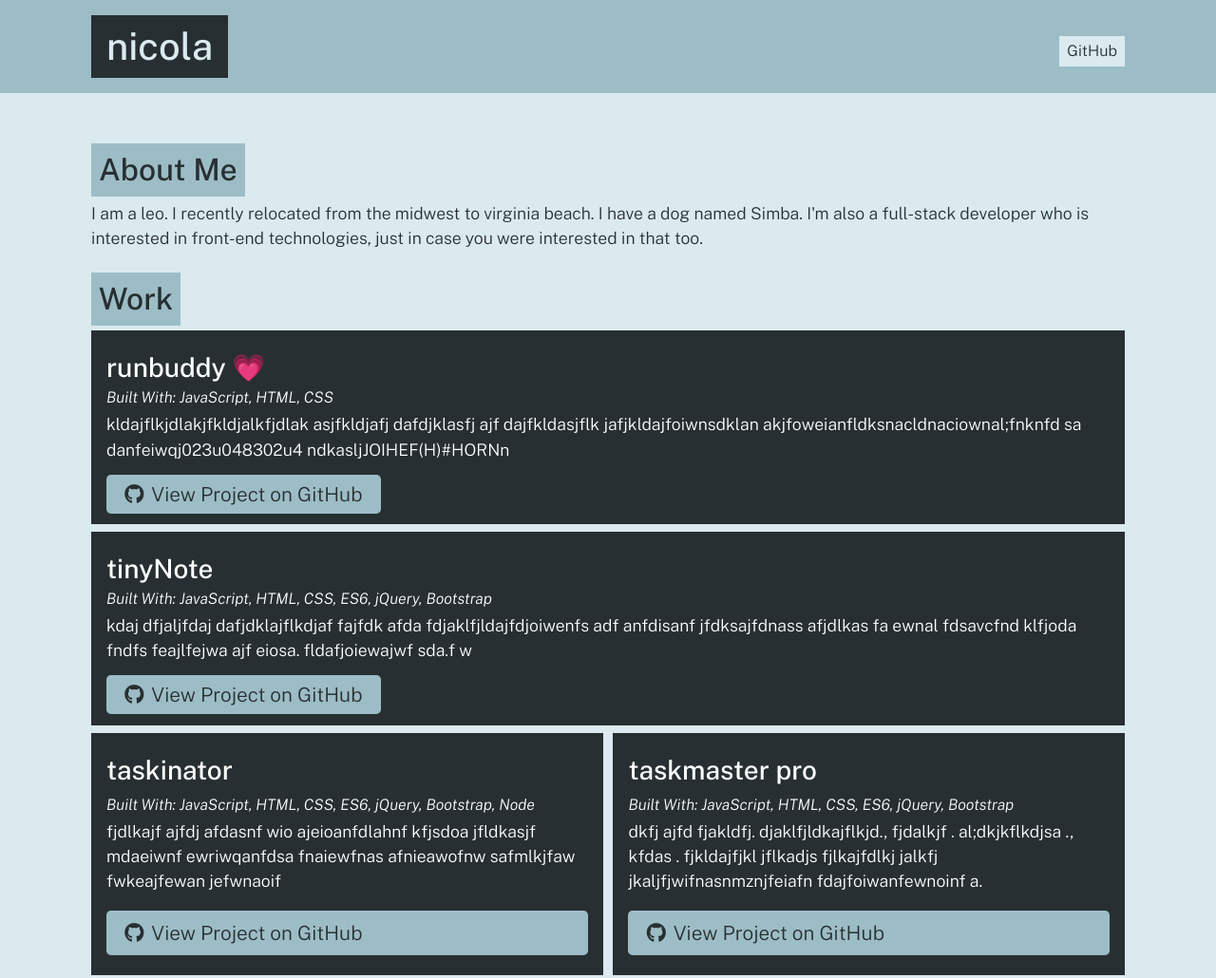
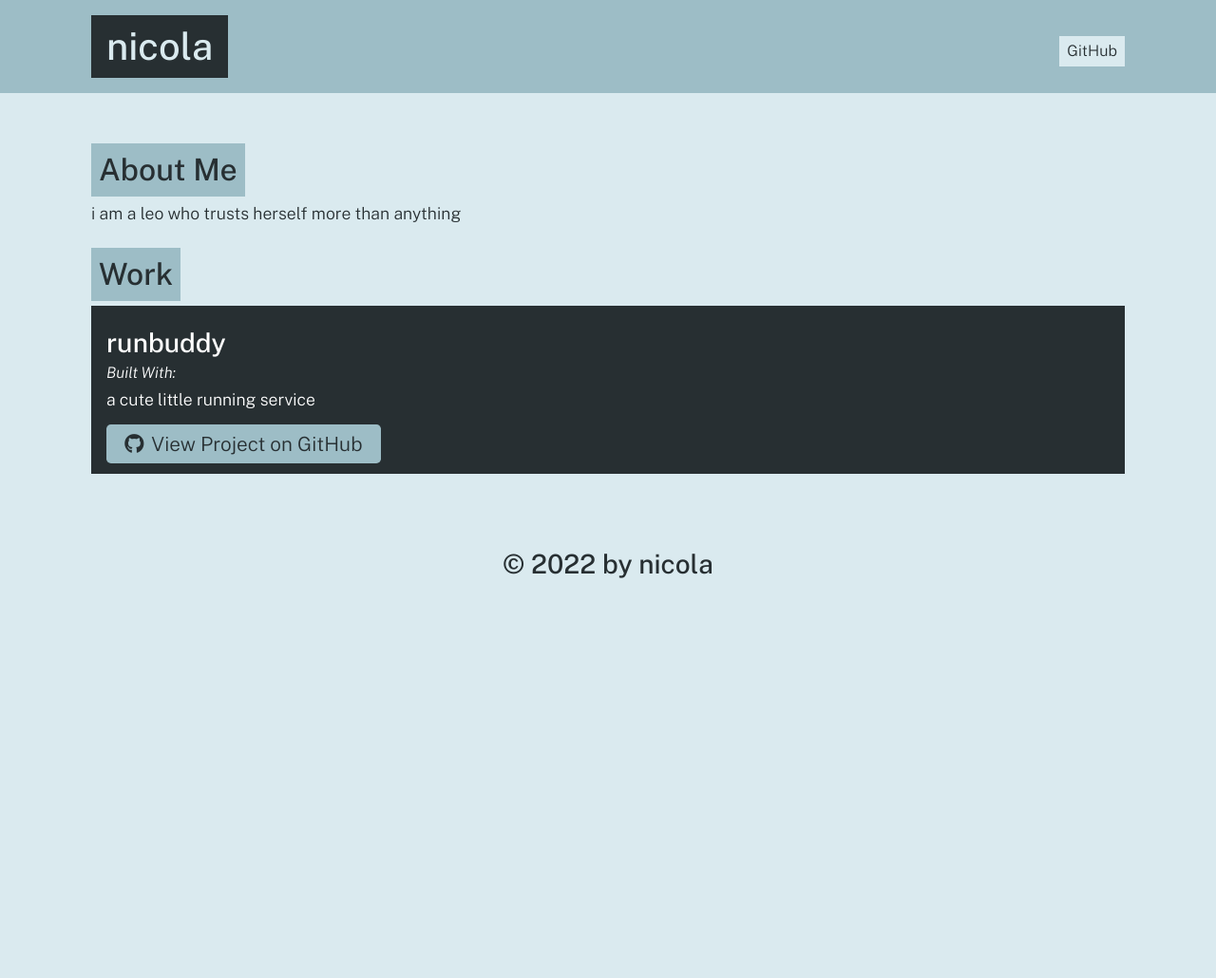
Before and after one commit to nicolalenee/portfolio-generator, a website: page dist/index.html in a window 1280 px wide. Shown: the top 1030 px of the page at 95% size. After the commit the page ends 800 px from the top, so only its background shows below. Drawn offline with nearby package versions, Linux system fonts and the light colour scheme.

Commit message:
update gitignore

```diff
--- a/dist/index.html
+++ b/dist/index.html
@@ -26,7 +26,7 @@
 
     <section class="my-3" id="about">
       <h2 class="text-dark bg-primary p-2 display-inline-block">About Me</h2>
-      <p>I am a leo. I recently relocated from the midwest to virginia beach. I have a dog named Simba. I'm also a full-stack developer who is interested in front-end technologies, just in case you were interested in that too.</p>
+      <p>i am a leo who trusts herself more than anything</p>
     </section>
 
 
@@ -35,46 +35,16 @@
       <div class="flex-row justify-space-between">
 
           <div class="col-12 mb-2 bg-dark text-light p-3">
-            <h3 class="portfolio-item-title text-light">runbuddy 💗</h3>
+            <h3 class="portfolio-item-title text-light">runbuddy</h3>
             <h5 class="portfolio-languages">
               Built With:
-              JavaScript, HTML, CSS
+
             </h5>
-            <p>kldajflkjdlakjfkldjalkfjdlak asjfkldjafj dafdjklasfj ajf dajfkldasjflk jafjkldajfoiwnsdklan akjfoweianfldksnacldnaciownal;fnknfd sa danfeiwqj023u048302u4 ndkasljJOIHEF(H)#HORNn </p>
-            <a href="http;//github.com/nicolalenee/run-buddy.io" class="btn"><i class="fab fa-github mr-2"></i>View Project on GitHub</a>
-          </div>
-
-          <div class="col-12 mb-2 bg-dark text-light p-3">
-            <h3 class="portfolio-item-title text-light">tinyNote</h3>
-            <h5 class="portfolio-languages">
-              Built With:
-              JavaScript, HTML, CSS, ES6, jQuery, Bootstrap
-            </h5>
-            <p>kdaj dfjaljfdaj dafjdklajflkdjaf fajfdk afda fdjaklfjldajfdjoiwenfs adf anfdisanf jfdksajfdnass afjdlkas fa ewnal fdsavcfnd klfjoda fndfs feajlfejwa ajf eiosa. fldafjoiewajwf sda.f w</p>
-            <a href="http://github.com/gs76/tiny-note.io" class="btn"><i class="fab fa-github mr-2"></i>View Project on GitHub</a>
+            <p>a cute little running service</p>
+            <a href="http://github.com/nicolalenee.io" class="btn"><i class="fab fa-github mr-2"></i>View Project on GitHub</a>
           </div>
 
 
-
-          <div class="col-12 col-md-6 mb-2 bg-dark text-light p-3 flex-column">
-            <h3 class="portfolio-item-title text-light">taskinator</h3>
-            <h5 class="portfolio-languages">
-              Built With:
-              JavaScript, HTML, CSS, ES6, jQuery, Bootstrap, Node
-            </h5>
-            <p>fjdlkajf ajfdj afdasnf wio ajeioanfdlahnf kfjsdoa jfldkasjf mdaeiwnf ewriwqanfdsa fnaiewfnas afnieawofnw safmlkjfaw fwkeajfewan  jefwnaoif </p>
-            <a href="http://github.com/nicolalenee/taskinator.io" class="btn mt-auto"><i class="fab fa-github mr-2"></i>View Project on GitHub</a>
-          </div>
-
-          <div class="col-12 col-md-6 mb-2 bg-dark text-light p-3 flex-column">
-            <h3 class="portfolio-item-title text-light">taskmaster pro</h3>
-            <h5 class="portfolio-languages">
-              Built With:
-              JavaScript, HTML, CSS, ES6, jQuery, Bootstrap
-            </h5>
-            <p>dkfj ajfd fjakldfj. djaklfjldkajflkjd., fjdalkjf . al;dkjkflkdjsa ., kfdas .  fjkldajfjkl jflkadjs fjlkajfdlkj jalkfj jkaljfjwifnasnmznjfeiafn fdajfoiwanfewnoinf a.</p>
-            <a href="http://github.com/nicolalenee/taskmaster-pro.io" class="btn mt-auto"><i class="fab fa-github mr-2"></i>View Project on GitHub</a>
-          </div>
 
       </div>
     </section>
```
Also changed, not shown: 1 other file.
